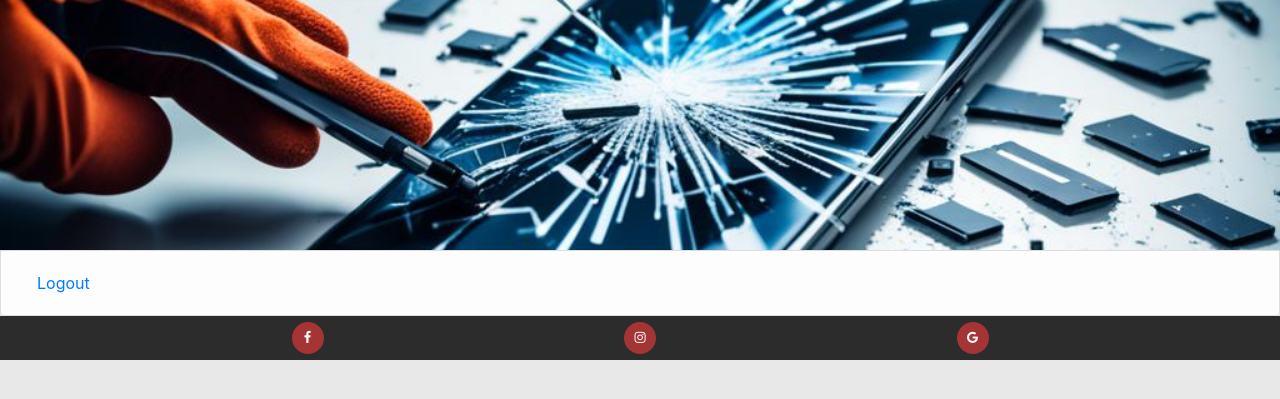
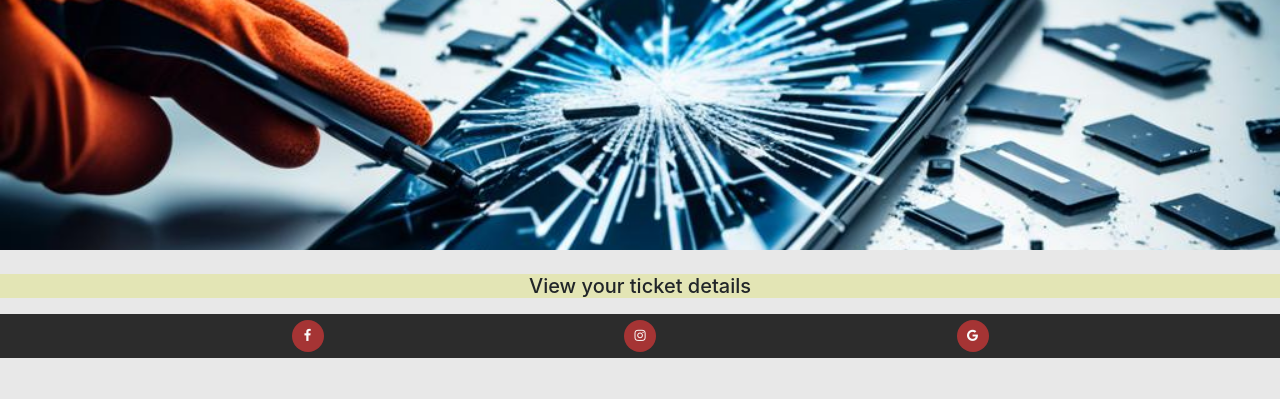
Before and after one commit to JSaprah/Smart-Tech-Repair, a Django app: page /ticket_details/ in a window 1280 px wide. Shown: the part 76-475 px from the top of the page. Run offline with Django 4.2, Linux system fonts and the light colour scheme; the visitor is signed in with stand-in values (Sample User, id 1); data that the repository does not hold is empty; some libraries are stand-ins or nearby versions.

Commit message:
Add view for viewing created records

```diff
--- a/book_repair/models.py
+++ b/book_repair/models.py
@@ -36,16 +36,15 @@ class Customer(models.Model):
 class Phonemodel(models.Model):
     manufacturer = models.CharField(max_length=50, choices=MANUFACTURER)
     series = models.CharField(max_length=50)
-    make = models.CharField(max_length=100, blank=True)
 
     def __str__(self):
-        return f"{self.manufacturer} {self.series} {self.make}"
+        return f"{self.manufacturer} {self.series}"
 
 
 class Service(models.Model):
     phonemodel = models.ForeignKey(Phonemodel, on_delete=models.CASCADE)
     part = models.CharField(max_length=50, choices=PART)
-    price = models.DecimalField(max_digits=10, decimal_places=2, blank=True, null=True)
+    price = models.DecimalField(max_digits=10, decimal_places=2, default=50)
 
     def __str__(self):
         return f"{self.part}"
@@ -60,6 +59,7 @@ class Ticket(models.Model):
     created_on = models.DateTimeField(auto_now_add=True)
     imei = models.CharField(max_length=15, unique=True)
     issue_description = models.TextField()
+    created_by = models.ForeignKey(User, on_delete=models.CASCADE)
 
     def __str__(self):
         return f"{self.phonemodel} {self.broken_part} for {self.customer}"
--- a/book_repair/templates/book_repair/login.html
+++ b/book_repair/templates/book_repair/login.html
@@ -3,6 +3,7 @@
 {% block content %}
 
 {% if user.is_authenticated %}
+<p>Test</p>
 
     <li class="list-group-item list-group-item-light">
         <a class="nav-link {% if request.path == logout_url %}active{% endif %}" aria-current="page"
--- a/book_repair/templates/book_repair/ticket_details.html
+++ b/book_repair/templates/book_repair/ticket_details.html
@@ -5,18 +5,15 @@
 {% block content %}
 
 <h5 class="text-center mt-4 subtitle">View your ticket details</h5>
-    {% if user.is_authenticated %}
 
-    {% else %}
-    <p>Log in to request a repair</p>
-    <li class="list-group-item list-group-item-light">
-        <a class="nav-link {% if request.path == signup_url %}active{% endif %}" aria-current="page"
-            href="{% url 'account_signup' %}">Register</a>
+
+<ul>
+    {% for ticket in tickets %}
+    <li>
+        {{ ticket.phonemodel }}
+        {{ ticket.imei }}
     </li>
-    <li class="list-group-item list-group-item-light">
-        <a class="nav-link {% if request.path == login_url %}active{% endif %}" aria-current="page"
-            href="{% url 'account_login' %}">Login</a>
-    </li>
-    {% endif %}
+    {% endfor %}
+</ul>
 
-    {% endblock content %}
+{% endblock content %}
--- a/book_repair/urls.py
+++ b/book_repair/urls.py
@@ -5,7 +5,7 @@ from django.urls import path
 urlpatterns = [
     path('booking/', views.phones_list, name='booking'),
     path('booking/<int:id>/', views.create_ticket, name='create_ticket'),
-    path('ticket_details/', views.login, name='ticket_details'),
+    path('ticket_details/', views.ticket_details, name='ticket_details'),
     path('login/', views.login, name='login'),
     path('', views.home, name='home'),
 ]
--- a/book_repair/views.py
+++ b/book_repair/views.py
@@ -4,6 +4,7 @@ from django.shortcuts import render, get_object_or_404
 from .models import Customer, Phonemodel, Service, Ticket
 from django.contrib import messages
 from .forms import CustomerForm, PartForm, TicketForm
+from django.contrib.auth.decorators import login_required
 
 
 # Create your views here.
@@ -13,14 +14,16 @@ def home(request):
     return render(request, "book_repair/index.html")
 
 
+# Ticket details page
+@login_required
+def ticket_details(request):
+    tickets = Ticket.objects.filter(created_by=request.user)
+    return render(request, "book_repair/ticket_details.html", {'tickets': tickets})
+
+
 # Login page
 def login(request):
     return render(request, "book_repair/login.html")
-
-
-# Ticket details page
-def ticket_details(request):
-    return render(request, "book_repair/ticket_details")
 
 
 # Phone model
@@ -29,7 +32,7 @@ def phones_list(request):
     search_phone = request.GET.get('query', '')
     if search_phone:
         phones = Phonemodel.objects.filter(
-            manufacturer__icontains=search_phone,
+            series__icontains=search_phone,
             )
     else:
         phones = phones = Phonemodel.objects.all()
```
Also changed, not shown: book_repair/migrations/0009_remove_phonemodel_make_ticket_created_by_and_more.py (added), book_repair/migrations/0010_alter_service_price.py (added).
